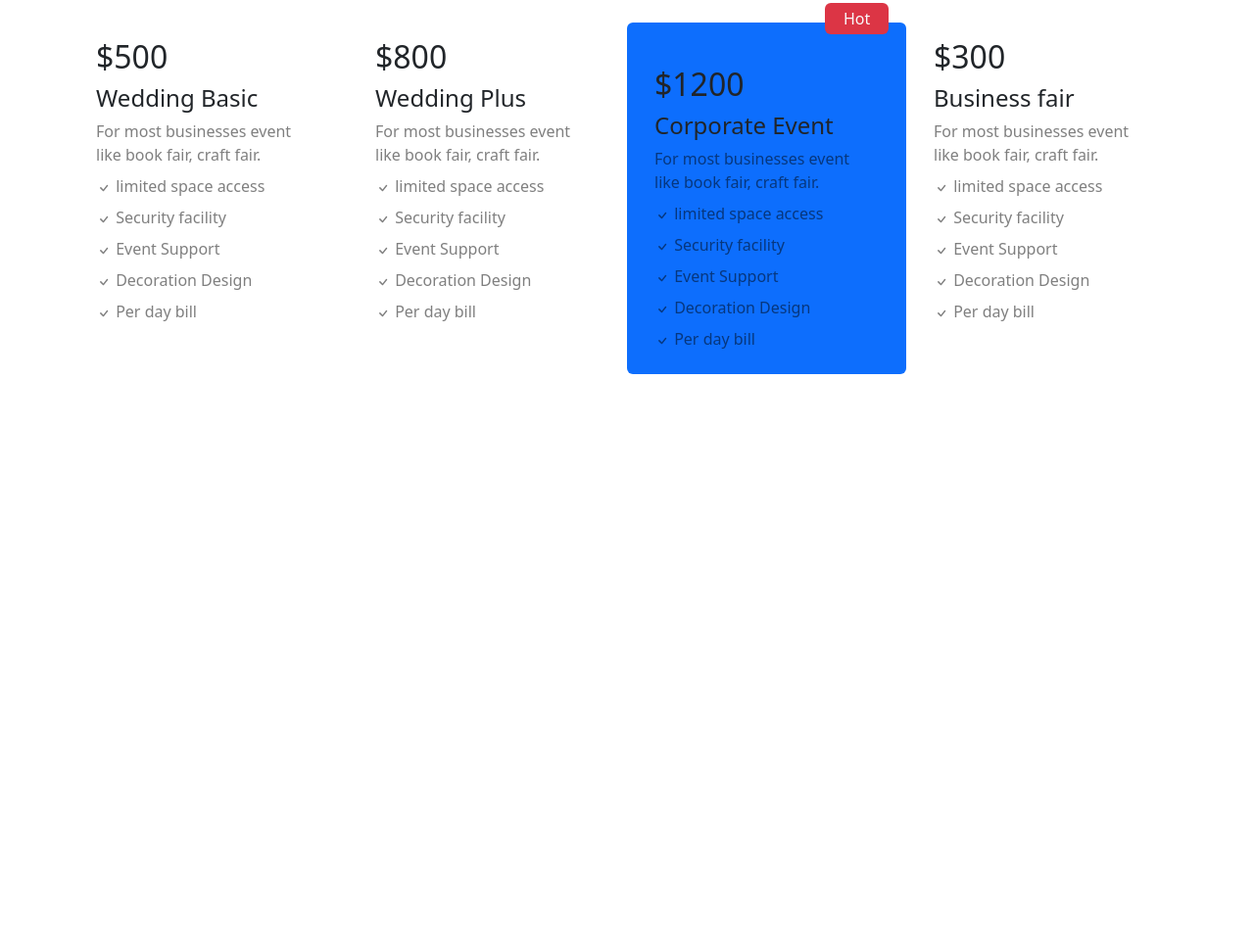
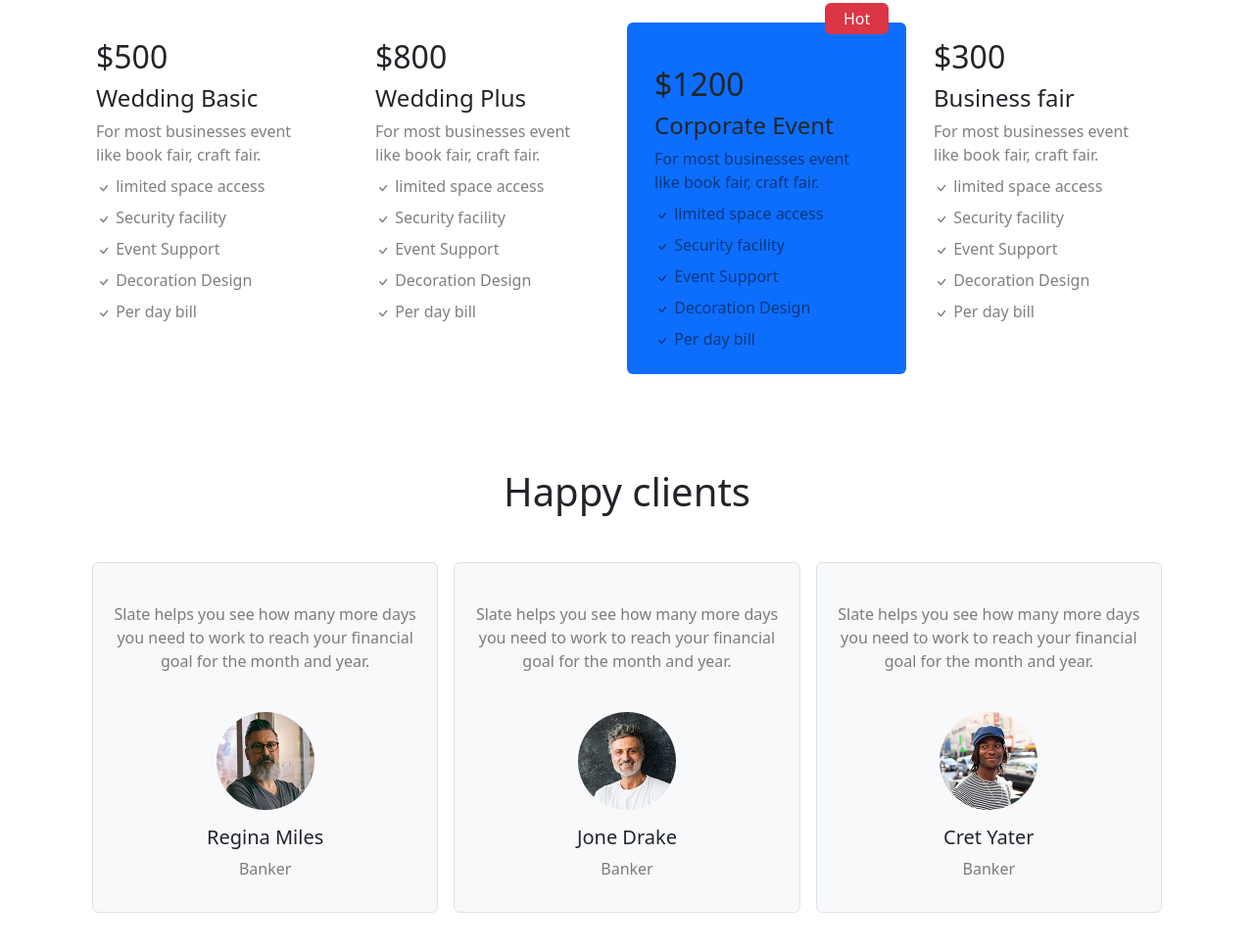
Before and after one commit to Saiful182/convention-center, a website: page index.html in a window 1280 px wide. Shown: the part 1108-2078 px from the top of the page at 98% size. Before the commit the page ends 1538 px from the top, so only its background shows below. Drawn offline with nearby package versions, Linux system fonts and the light colour scheme.

Commit message:
review added

```diff
--- a/index.html
+++ b/index.html
@@ -278,6 +278,50 @@
 
                             </div>
                         </div>
+                        <div class="happy-clients my-5">
+                            <div>
+                                <p class="h1 text-center my-5">Happy clients</p>
+                            </div>
+                            <div class="reviews">
+                                <div class="container text-center overflow-hidden">
+                                    <div class="row g-3">
+                                        <div class="col-sm-12 col-md-4 ">
+                                            <div class="p-3 border rounded bg-light">
+                                                <p class="fs-6  my-4 text-black-50">Slate helps you see how
+                                                    many more days you need
+                                                    to work to reach your financial
+                                                    goal for the month and year.</p>
+                                                <img class="rounded my-3" src="images/person 1.png" alt="">
+                                                <p class="h5">Regina Miles</p>
+                                                <p class="text-black-50">Banker</p>
+                                            </div>
+                                        </div>
+                                        <div class="col-sm-12 col-md-4 ">
+                                            <div class="p-3 border rounded bg-light">
+                                                <p class="fs-6  my-4 text-black-50">Slate helps you see how
+                                                    many more days you need
+                                                    to work to reach your financial
+                                                    goal for the month and year.</p>
+                                                <img class="rounded my-3" src="images/person 2.png" alt="">
+                                                <p class="h5">Jone Drake</p>
+                                                <p class="text-black-50">Banker</p>
+                                            </div>
+                                        </div>
+                                        <div class="col-sm-12 col-md-4 ">
+                                            <div class="p-3 border rounded bg-light">
+                                                <p class="fs-6  my-4 text-black-50">Slate helps you see how
+                                                    many more days you need
+                                                    to work to reach your financial
+                                                    goal for the month and year.</p>
+                                                <img class="rounded my-3" src="images/person 3.png" alt="">
+                                                <p class="h5">Cret Yater</p>
+                                                <p class="text-black-50">Banker</p>
+                                            </div>
+                                        </div>
+                                    </div>
+                                </div>
+                            </div>
+                        </div>
         </section>
     </main>
 </body>
```
